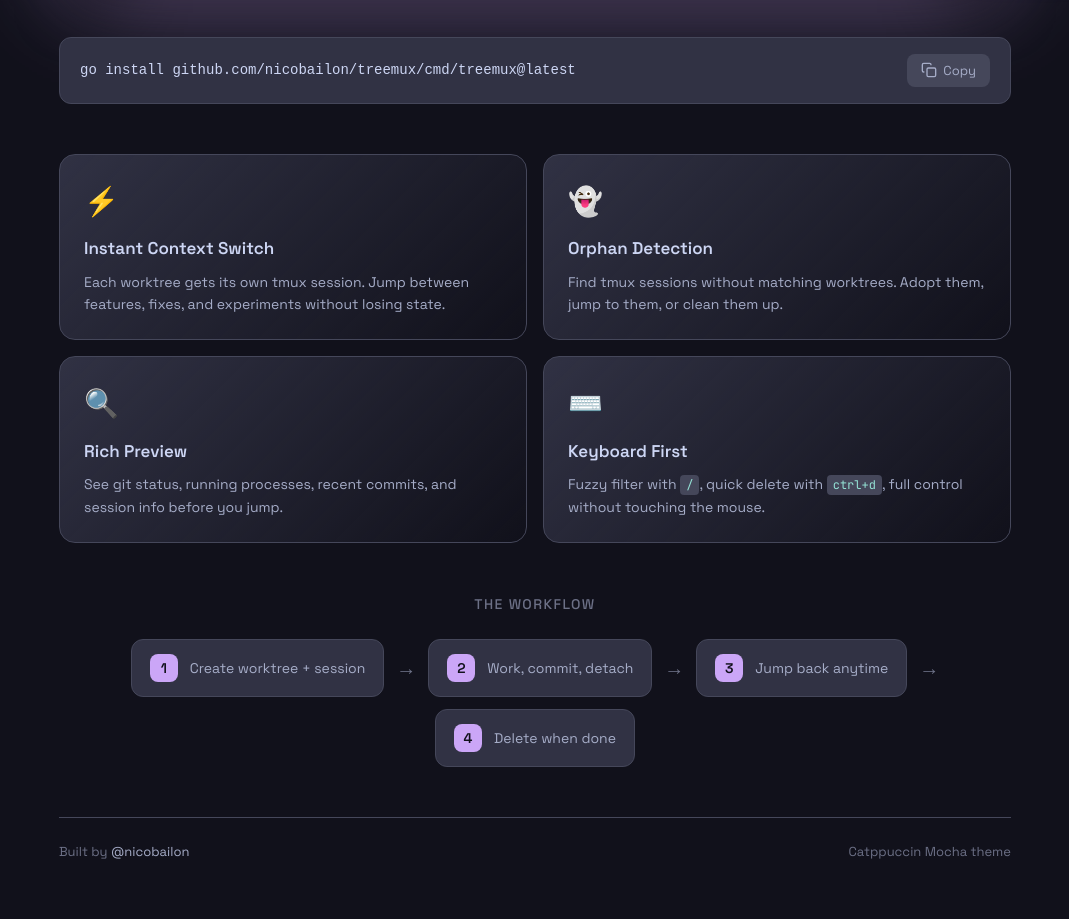
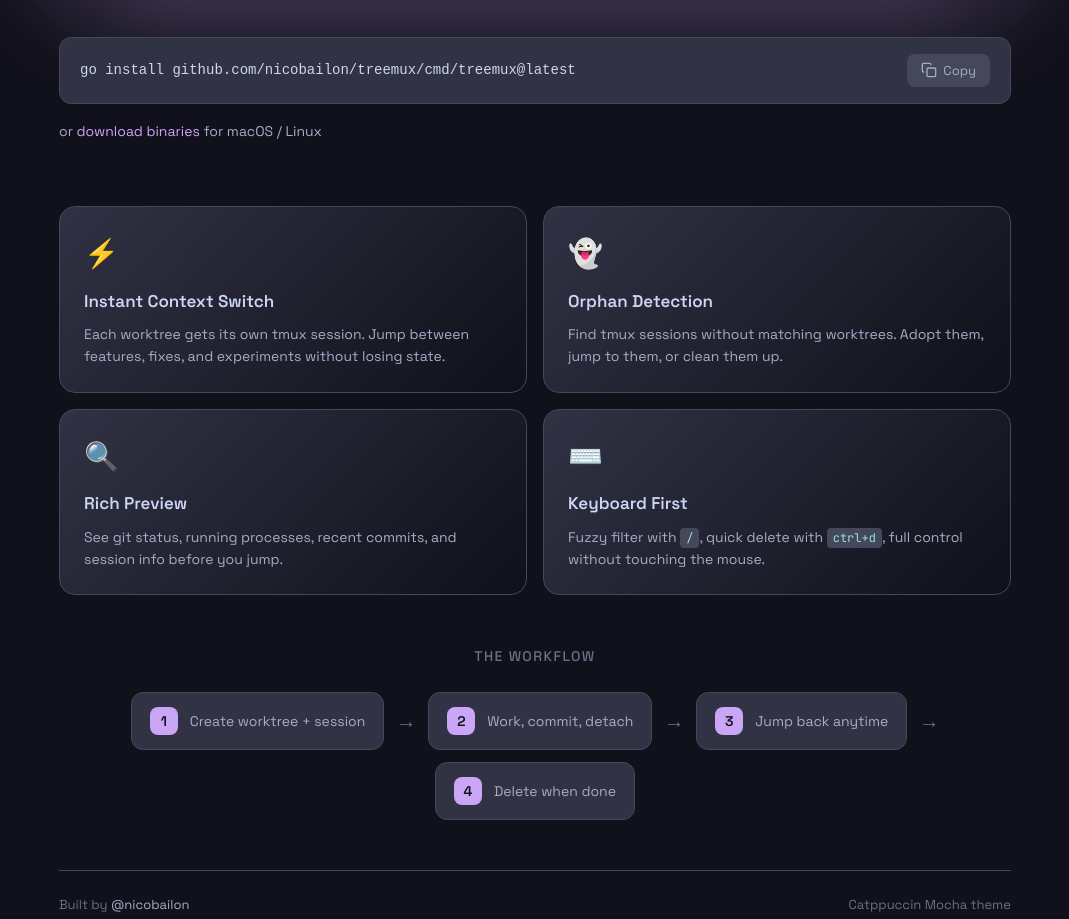
Before and after one commit to nicobailon/treemux, a plain HTML site: page docs/site/index.html in a window 1280 px wide. Shown: the part 1139-2058 px from the top of the page, without its empty margins (105-1174 px from the left). Drawn offline with Linux system fonts and the light colour scheme.

Commit message:
feat: add GoReleaser for automated binary builds, add release links

```diff
--- a/docs/site/assets/site.css
+++ b/docs/site/assets/site.css
@@ -476,6 +476,21 @@ body {
   color: var(--text);
 }
 
+.install__alt {
+  margin-top: 16px;
+  color: var(--subtext);
+  font-size: 14px;
+}
+
+.install__alt a {
+  color: var(--mauve);
+  text-decoration: none;
+}
+
+.install__alt a:hover {
+  text-decoration: underline;
+}
+
 /* Features */
 .features {
   display: grid;
--- a/docs/site/index.html
+++ b/docs/site/index.html
@@ -153,6 +153,7 @@
             <span>Copy</span>
           </button>
         </div>
+        <p class="install__alt">or <a href="https://github.com/nicobailon/treemux/releases">download binaries</a> for macOS / Linux</p>
       </section>
 
       <section class="features">
```
Also changed, not shown: 3 other files.
